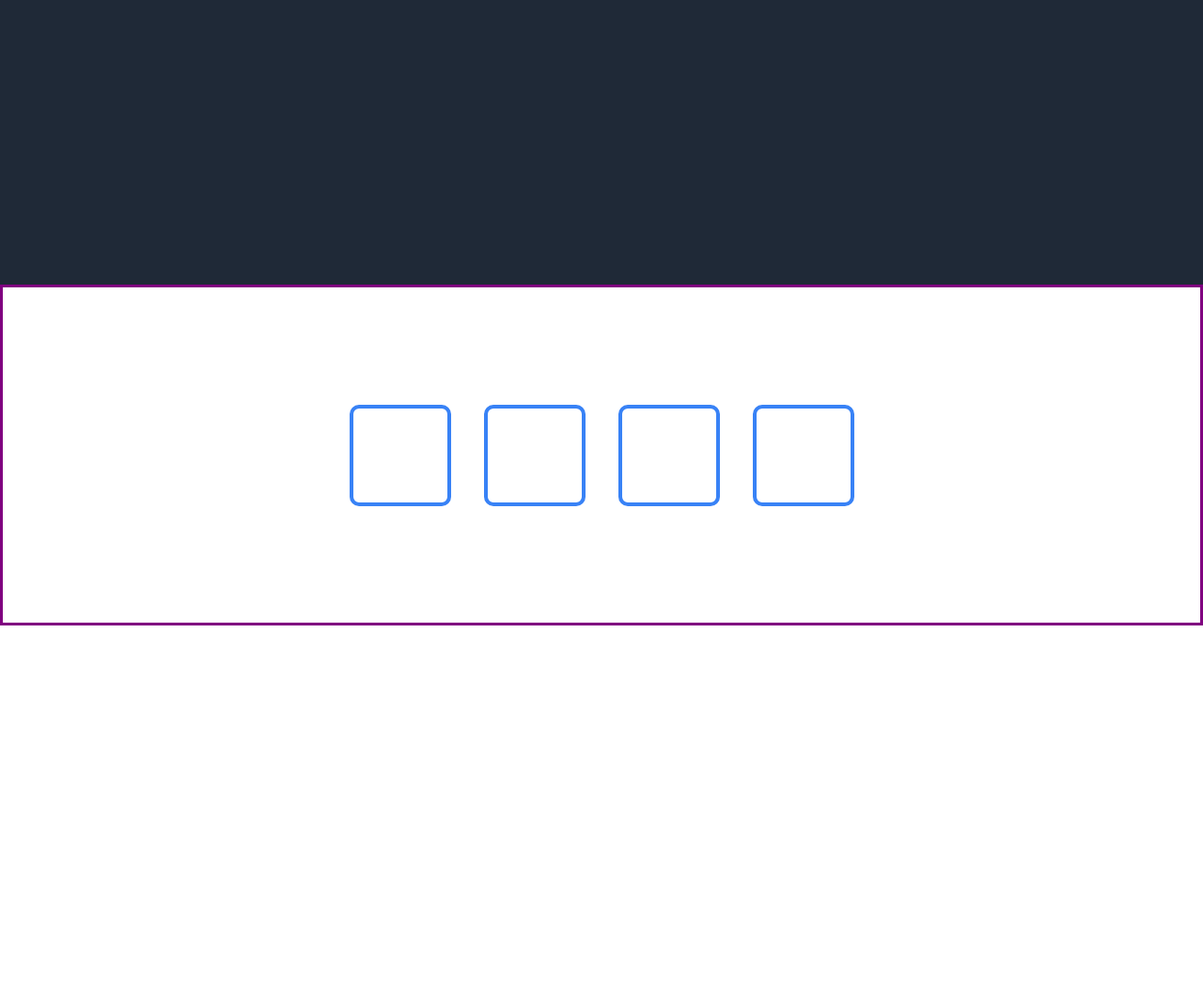
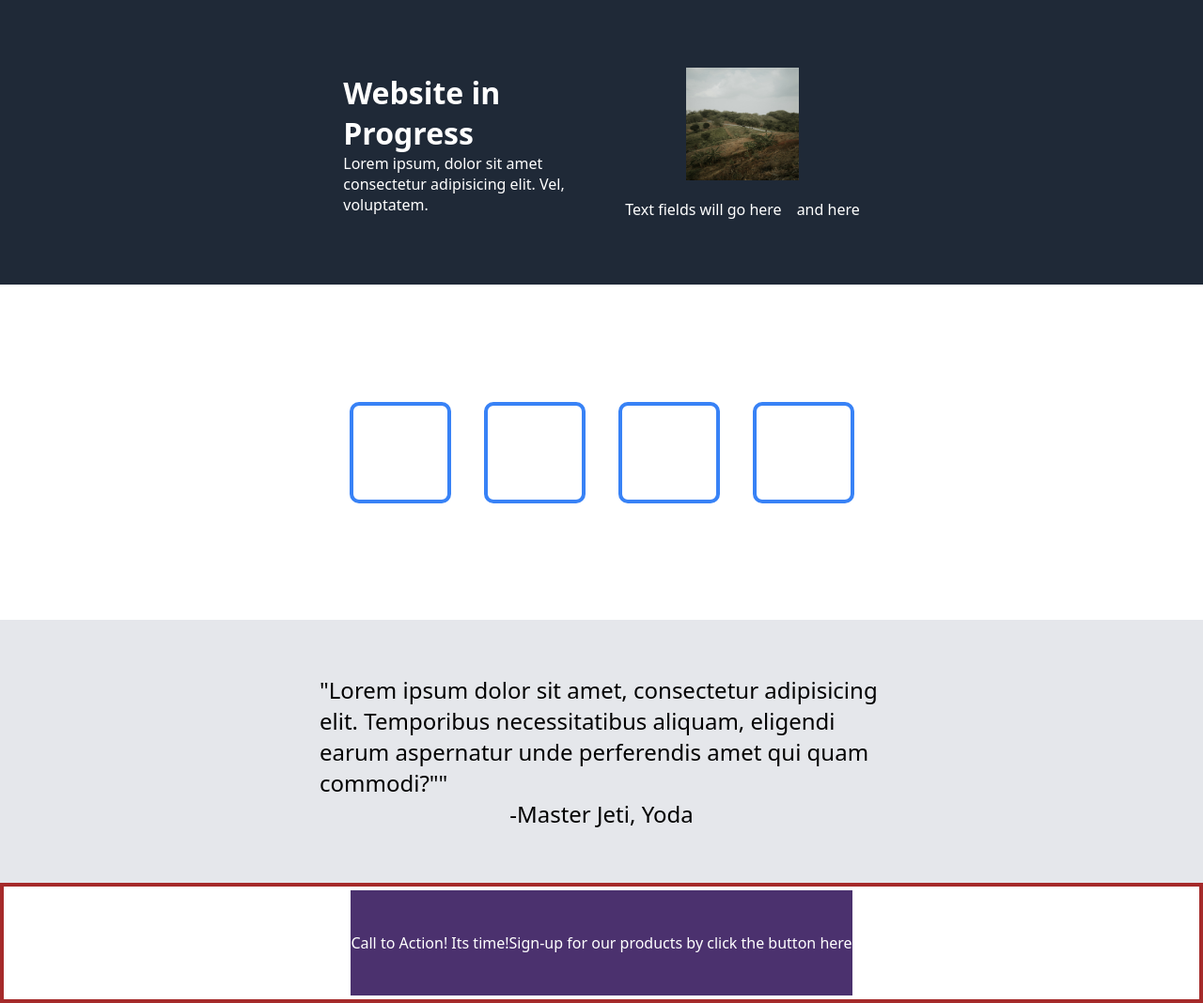
Before and after one commit to sfartimyare/landing-page-project, a plain HTML site: page index.html in a window 1280 px wide. Shown: the part 55-1123 px from the top of the page at 94% size. Before the commit the page ends 800 px from the top, so only its background shows below. Drawn offline with Linux system fonts and the light colour scheme.

Commit message:
Practiced creating the framework of a website with current knowledge and a bit of fixes. Start back from here for the skeleton

```diff
--- a/index.html
+++ b/index.html
@@ -1,11 +1,11 @@
 <!DOCTYPE html>
 <html lang="en">
   <head>
-    <meta charset="UTF-8">
-    <meta http-equiv="X-UA-Compatible" content="IE=edge">
-    <meta name="viewport" content="width=device-width, initial-scale=1.0">
+    <meta charset="UTF-8" />
+    <meta http-equiv="X-UA-Compatible" content="IE=edge" />
+    <meta name="viewport" content="width=device-width, initial-scale=1.0" />
     <title>Landing-Page</title>
-    <link rel="stylesheet" href="styles.css">
+    <link rel="stylesheet" href="styles.css" />
   </head>
   <body>
     <div class="header">
@@ -18,12 +18,27 @@
         </ul>
       </div>
     </div>
-
+    <div class="hero-container">
       <div class="hero">
-
+        <h1 class="hero-item">Website in Progress</h1>
+        <p class="hero-item">
+          Lorem ipsum, dolor sit amet consectetur adipisicing elit. Vel,
+          voluptatem.
+        </p>
 
       </div>
 
+      <div class="flex-item">
+        <img src="/images/pexels-alfin-auzikri-9452717.jpg" alt="" />
+        <div>
+          <ul>
+            <li>Text fields will go here</li>
+            <li>and here</li>
+          </ul>
+        </div>
+       </div>
+      </div>
+    </div>
 
     <div class="main-container">
       <!-- <h1 class="main">Some Random Information</h1> -->
@@ -35,7 +50,22 @@
       </div>
     </div>
 
+    <div class="quote-container">
 
+        <div class="quote">
+            "Lorem ipsum dolor sit amet, consectetur adipisicing elit. Temporibus necessitatibus aliquam, eligendi earum aspernatur unde perferendis amet qui quam commodi?""
+        </div>
+        <div class="quote2">-Master Jeti, Yoda</div>
+    </div>
+
+    <div class="footer-container">
+        <div class="footer">
+            <div>
+                Call to Action! Its time!
+            </div>
+            <div>Sign-up for our products by click the button here</div>
+        </div>
+    </div>
 
   </body>
 </html>
--- a/styles.css
+++ b/styles.css
@@ -15,6 +15,39 @@
     padding: 10px 20px;
 }
 
+
+.hero-container {
+    display: flex;
+    background-color: #1f2937;
+    color: white;
+    height: 300px;
+    justify-content: center;
+    align-items: center;
+    align-content: flex-start;
+
+}
+
+.hero {
+    display: flex;
+    width: 300px;
+
+}
+
+.flex-item {
+    display: flex;
+    flex-direction: column;
+   justify-content: center;
+}
+
+.flex-item img {
+    flex-grow: 0;
+    flex-shrink: 0;
+    width: 120px;
+    height: 120px;
+    margin-bottom: 20px;
+    align-self: center;
+}
+
 ul {
     display: flex;
     gap: 16px;
@@ -26,9 +59,7 @@ ul {
 
 .hero {
     display: flex;
-    background-color: #1f2937;
-    color: white;
-    height: 300px;
+    flex-direction: column;
 }
 
 
@@ -37,7 +68,6 @@ ul {
 .main-container {
     display: flex;
     height: 357px;
-    border: 3px solid purple;
     justify-content: center;
 }
 
@@ -57,3 +87,46 @@ ul {
 
 
 }
+
+.quote-container {
+    display: flex;
+    height: 35vh;
+    flex-wrap: wrap;
+    background-color: #e5e7eb;
+    font-size: 24px;
+    flex-direction: column;
+    align-items: center;
+    justify-content: center;
+
+}
+
+.quote {
+    display: flex;
+    justify-content: center;
+    align-self: center;
+    padding: 0px 40px;
+    width: 600px;
+
+}
+
+.quote2 {
+   display: flex;
+}
+
+.footer-container {
+    display: flex;
+    background-color: white;
+    color: white;
+    height: 15vh;
+    justify-content: center;
+    border: 4px solid brown;
+
+
+}
+
+.footer {
+    display: flex;
+    border: 4px solid white;
+    align-items: center;
+    background-color: #4b316e;
+}
```
Also changed, not shown: images/pexels-alfin-auzikri-9452717.jpg (added). Lines whose indentation alone changed are shown as unchanged.
